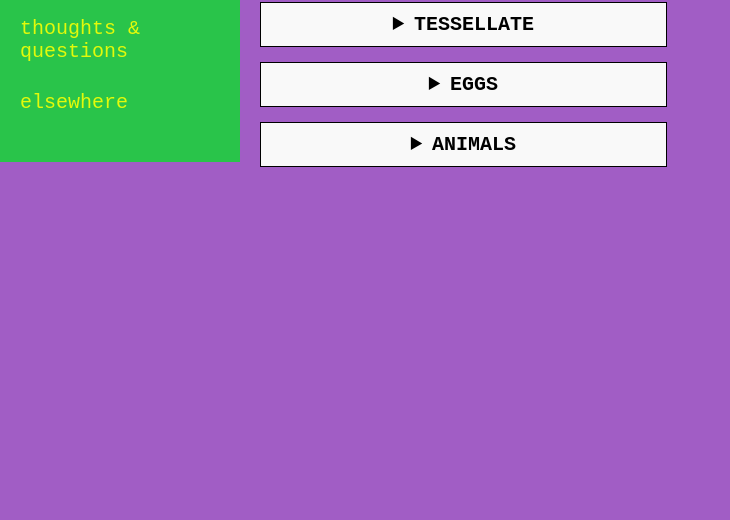
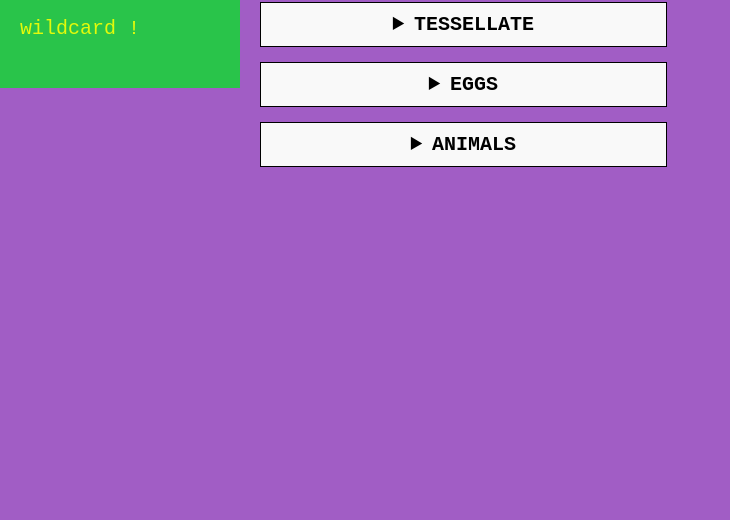
Before and after one commit to cleorainey/cleorainey.github.io, a plain HTML site: page words.html in a window 1280 px wide. Shown: the part 280-800 px from the top of the page, without its empty margins (0-730 px from the left). Drawn offline with Linux system fonts and the light colour scheme.

Commit message:
Update words.html

```diff
--- a/words.html
+++ b/words.html
@@ -115,8 +115,7 @@
         <a href="sounds.html">sounds</a><br>
         <a href="pictures.html">pictures</a><br>
         <a href="words.html">words</a><br>
-        <a href="thoughts.html">thoughts & questions</a><br>
-        <a href="elsewhere.html">elsewhere</a><br>
+        <a href="wildcard.html">wildcard !</a><br>
     </div>
 
     <div class="content">
```
